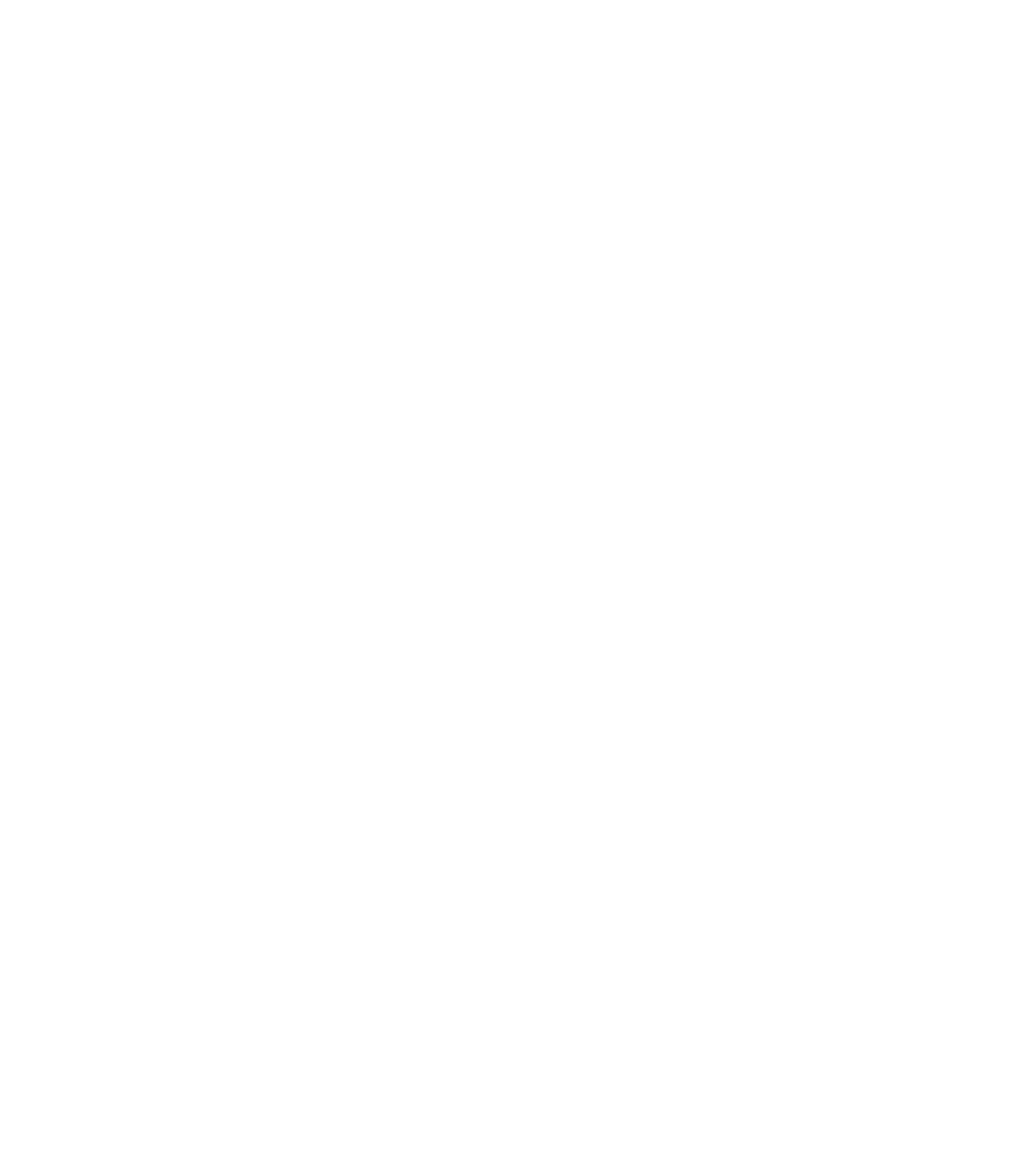
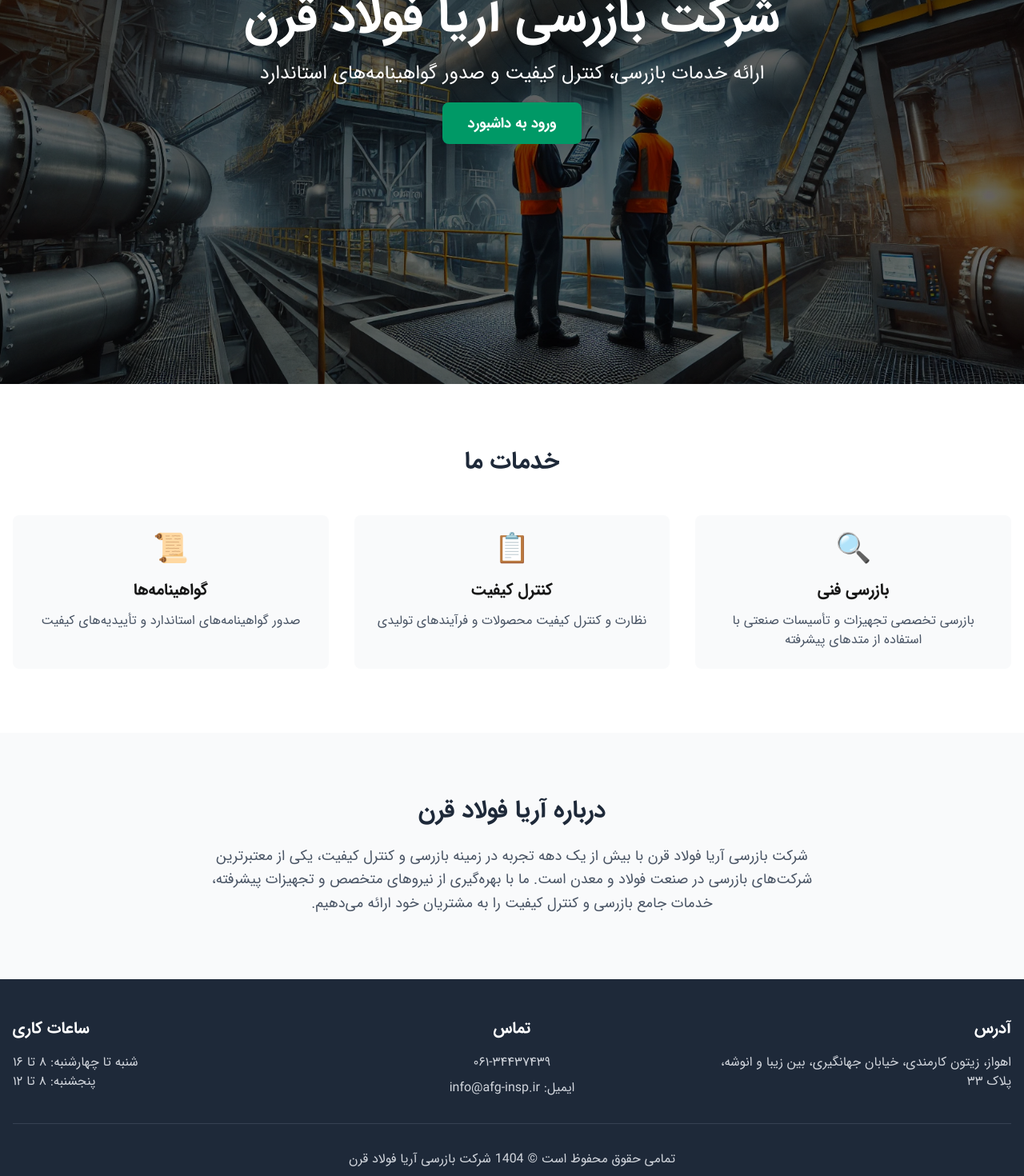
Before and after one commit to bitnevis8/aryafoulad-nextjs, a Next.js app: page / in a window 1280 px wide. Shown: the part 320-1790 px from the top of the page at 80% size. Before the commit the page ends 800 px from the top, so only its background shows below. Built offline with nearby package versions, Linux system fonts and the light colour scheme.

Commit message:
upgrade 3

```diff
--- a/app/page.js
+++ b/app/page.js
@@ -1,15 +1,121 @@
-import Image from "next/image";
+"use client"
+
 import Link from 'next/link';
+import Image from 'next/image';
 
-const HomePage = () => {
-    return (
-        <div>
+export default function Home() {
+  return (
+    <div className="min-h-screen">
+      {/* Hero Section with Background Image */}
+      <div className="relative h-screen">
+        <Image
+          src="/images/background.webp"
+          alt="Arya Foulad Gharn Background"
+          fill
+          className="object-cover brightness-75"
+          priority
+        />
+        <div className="absolute inset-0 bg-gradient-to-b from-black/60 to-black/40 flex items-center justify-center">
+          <div className="text-center text-white px-4">
+            <h1 className="text-5xl md:text-6xl font-bold mb-6">
+              شرکت بازرسی آریا فولاد قرن
+            </h1>
+            <p className="text-xl md:text-2xl mb-8 max-w-3xl mx-auto">
+              ارائه خدمات بازرسی، کنترل کیفیت و صدور گواهینامه‌های استاندارد
+            </p>
+            <Link
+              href="/dashboard"
+              className="bg-emerald-600 hover:bg-emerald-700 text-white px-8 py-3 rounded-lg text-lg font-semibold transition-colors duration-300"
+            >
+              ورود به داشبورد
+            </Link>
+          </div>
+        </div>
+      </div>
 
-            <Link href="/mission-order">
-               Go to Mission Order Form
-            </Link>
+      {/* Features Section */}
+      <div className="py-20 bg-white">
+        <div className="container mx-auto px-4">
+          <h2 className="text-3xl font-bold text-center mb-12 text-gray-800">
+            خدمات ما
+          </h2>
+          <div className="grid grid-cols-1 md:grid-cols-3 gap-8">
+            <div className="bg-gray-50 p-6 rounded-lg text-center hover:shadow-lg transition-shadow duration-300">
+              <div className="text-emerald-600 text-4xl mb-4">🔍</div>
+              <h3 className="text-xl font-semibold mb-3">بازرسی فنی</h3>
+              <p className="text-gray-600">
+                بازرسی تخصصی تجهیزات و تأسیسات صنعتی با استفاده از متدهای پیشرفته
+              </p>
+            </div>
+            <div className="bg-gray-50 p-6 rounded-lg text-center hover:shadow-lg transition-shadow duration-300">
+              <div className="text-emerald-600 text-4xl mb-4">📋</div>
+              <h3 className="text-xl font-semibold mb-3">کنترل کیفیت</h3>
+              <p className="text-gray-600">
+                نظارت و کنترل کیفیت محصولات و فرآیندهای تولیدی
+              </p>
+            </div>
+            <div className="bg-gray-50 p-6 rounded-lg text-center hover:shadow-lg transition-shadow duration-300">
+              <div className="text-emerald-600 text-4xl mb-4">📜</div>
+              <h3 className="text-xl font-semibold mb-3">گواهینامه‌ها</h3>
+              <p className="text-gray-600">
+                صدور گواهینامه‌های استاندارد و تأییدیه‌های کیفیت
+              </p>
+            </div>
+          </div>
         </div>
-    );
-};
+      </div>
 
-export default HomePage;
+      {/* About Section */}
+      <div className="py-20 bg-gray-50">
+        <div className="container mx-auto px-4">
+          <div className="max-w-3xl mx-auto text-center">
+            <h2 className="text-3xl font-bold mb-6 text-gray-800">
+              درباره آریا فولاد قرن
+            </h2>
+            <p className="text-gray-600 text-lg leading-relaxed">
+              شرکت بازرسی آریا فولاد قرن با بیش از یک دهه تجربه در زمینه بازرسی و کنترل کیفیت،
+              یکی از معتبرترین شرکت‌های بازرسی در صنعت فولاد و معدن است. ما با بهره‌گیری از
+              نیروهای متخصص و تجهیزات پیشرفته، خدمات جامع بازرسی و کنترل کیفیت را به مشتریان
+              خود ارائه می‌دهیم.
+            </p>
+          </div>
+        </div>
+      </div>
+
+      {/* Footer */}
+      <footer className="bg-gray-800 text-white py-12">
+        <div className="container mx-auto px-4">
+          <div className="grid grid-cols-1 md:grid-cols-3 gap-8">
+            <div className="text-center md:text-right">
+              <h3 className="text-xl font-semibold mb-4">آدرس</h3>
+              <p className="text-gray-300">
+                اهواز، زیتون کارمندی، خیابان جهانگیری، بین زیبا و انوشه، پلاک ۳۳
+              </p>
+            </div>
+            <div className="text-center">
+              <h3 className="text-xl font-semibold mb-4">تماس</h3>
+              <p className="text-gray-300">
+                ۰۶۱-۳۴۴۳۷۴۳۹
+              </p>
+              <p className="text-gray-300 mt-2">
+                ایمیل: info@afg-insp.ir
+              </p>
+            </div>
+            <div className="text-center md:text-left">
+              <h3 className="text-xl font-semibold mb-4">ساعات کاری</h3>
+              <p className="text-gray-300">
+                شنبه تا چهارشنبه: ۸ تا ۱۶
+              </p>
+              <p className="text-gray-300">
+                پنجشنبه: ۸ تا ۱۲
+              </p>
+            </div>
+          </div>
+          <div className="border-t border-gray-700 mt-8 pt-8 text-center">
+            <p className="text-gray-300">تمامی حقوق محفوظ است © 1404 شرکت بازرسی آریا فولاد قرن</p>
+          </div>
+        </div>
+      </footer>
+    </div>
+  );
+}
```
Also changed, not shown: public/images/background.webp (added).
